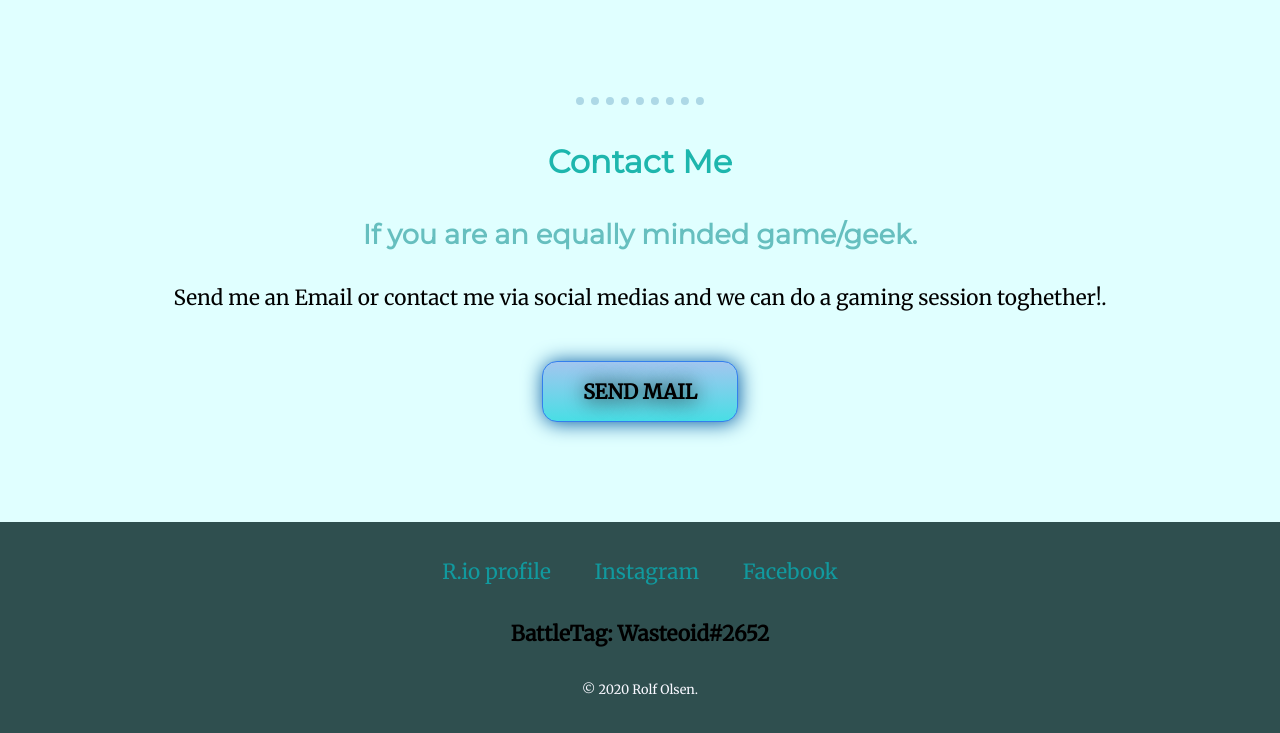
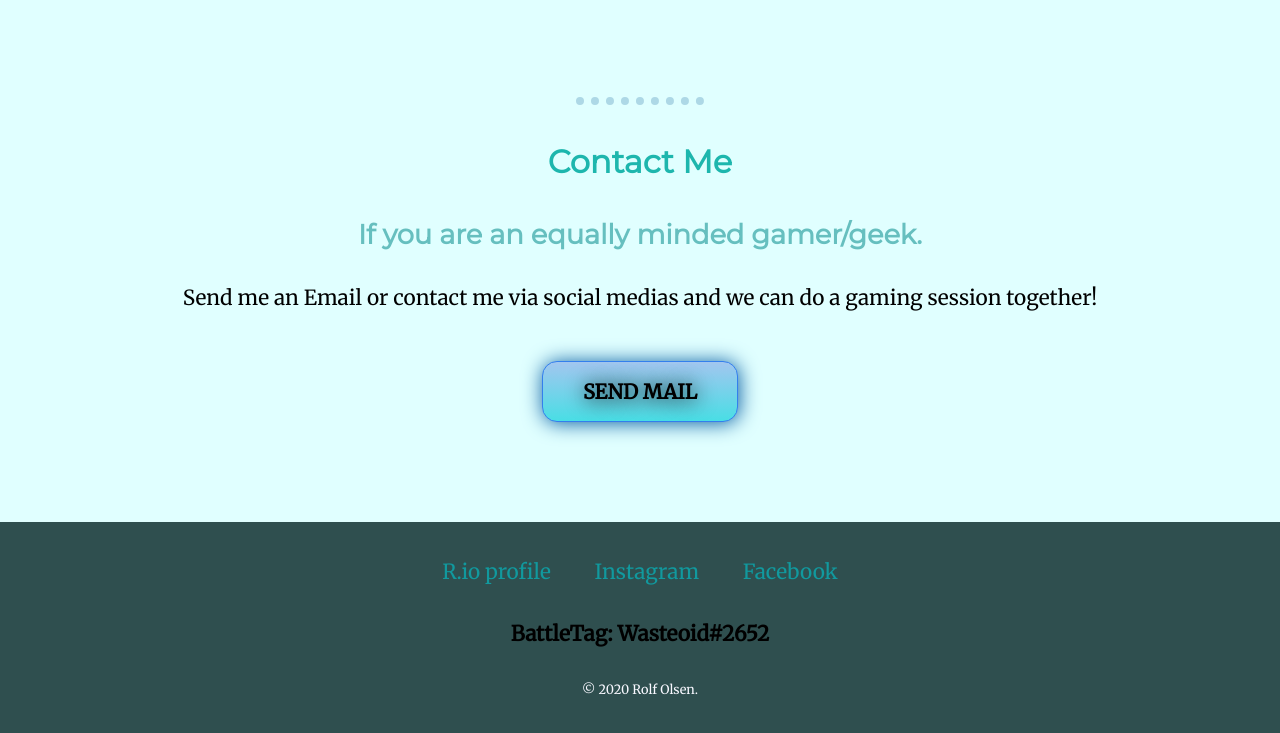
Before and after one commit to Wasteoidz/PS, a plain HTML site: page English.html in a window 1280 px wide. Shown: the part 2172-2905 px from the top of the page. Drawn offline with Linux system fonts and the light colour scheme.

Commit message:
grammar corrections

```diff
--- a/English.html
+++ b/English.html
@@ -42,8 +42,8 @@
         <hr>
         <div class="kontakt-meg">
             <h2>Contact Me</h2>
-            <h3>If you are an equally minded game/geek.</h3>
-            <p>Send me an Email or contact me via social medias and we can do a gaming session toghether!.</p>
+            <h3>If you are an equally minded gamer/geek.</h3>
+            <p>Send me an Email or contact me via social medias and we can do a gaming session together!</p>
             <a class="mail" href="mailto:Rolf91@live.com"><strong>SEND MAIL</strong></a>
         </div>
     </div>
```
